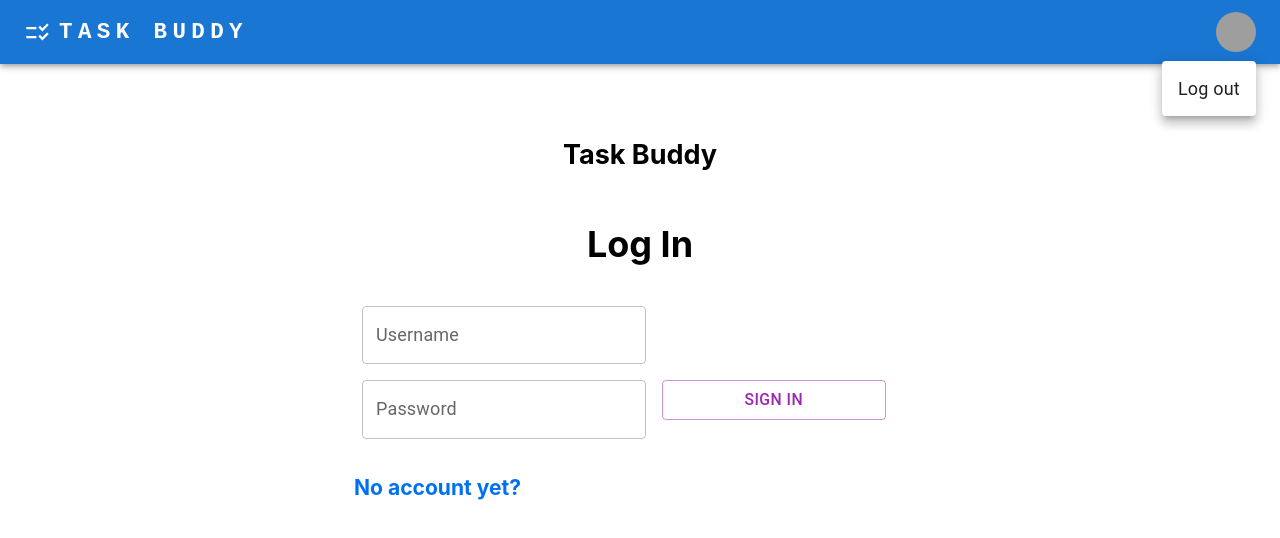
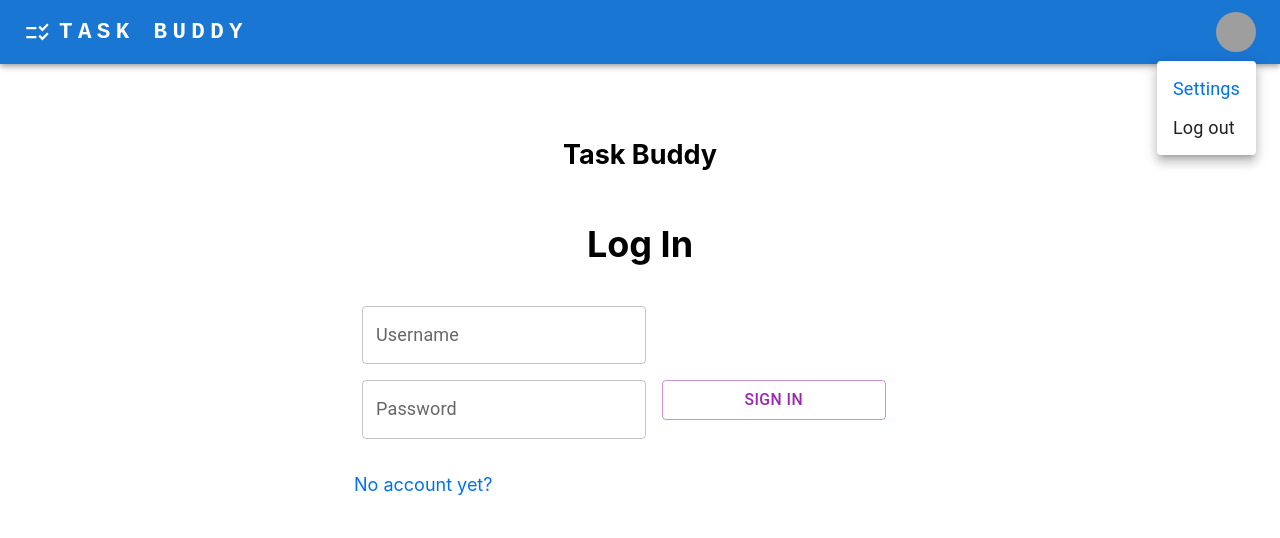
Before and after one commit to cac-admin/sam-onboarding, a Next.js app in the folder Frontend/: page /login in a window 1280 px wide. Both pictures are taken after a click on the button "Open settings". Shown: the top 538 px of the page. Built offline with nearby package versions, Linux system fonts and the light colour scheme; grey boxes are pictures that could not be loaded.

Commit message:
fully functioning MVP

```diff
--- a/Frontend/components/NavBar.jsx
+++ b/Frontend/components/NavBar.jsx
@@ -13,33 +13,12 @@ import MenuItem from '@mui/material/MenuItem';
 import AdbIcon from '@mui/icons-material/ChecklistRtlSharp';
 import Link from 'next/link';
 import { useRouter } from 'next/router';
-import { useEffect, useState } from 'react';
+import { useState } from 'react';
 
 function NavBar() {
   const router = useRouter();
-  const [token, setToken] = useState(null);
   const [anchorElNav, setAnchorElNav] = useState(null);
   const [anchorElUser, setAnchorElUser] = useState(null);
-  const [settingsContent, setSettingsContent] = useState(<></>);
-
-  useEffect(() =>
-  {
-    if (localStorage.getItem("token") != null)
-    {
-        setToken(localStorage.getItem("token"))
-        setSettingsContent(
-        <MenuItem>
-            <Link href='/settings' textAlign="center">Settings</Link>
-        </MenuItem>
-        )
-    }
-    else
-    {
-        setSettingsContent(
-            <></>
-            )
-    }
-  }, [token])
 
   const handleOpenNavMenu = (event) => {
     setAnchorElNav(event.currentTarget);
@@ -159,7 +138,9 @@ function NavBar() {
               onClose={handleCloseUserMenu}
             >
 
-            {settingsContent}
+            <MenuItem>
+                <Link href='/settings' textAlign="center">Settings</Link>
+            </MenuItem>
             <MenuItem>
                 <Typography onClick={handleLogout} textAlign="center">Log out</Typography>
             </MenuItem>
--- a/Frontend/pages/login.jsx
+++ b/Frontend/pages/login.jsx
@@ -86,11 +86,11 @@ export default function Login()
                 </Button>
             </Box>
             <h4 className={styles.centered}>{resMsg}</h4>
-            <h3>
-                <Link className={styles.centerBox} href='/signup'>
-                    No account yet?
-                </Link>
-            </h3>
+
+            <Link className={styles.centerBox} href='/signup'>
+                No account yet?
+            </Link>
+
 
         </Layout>
     );
```
